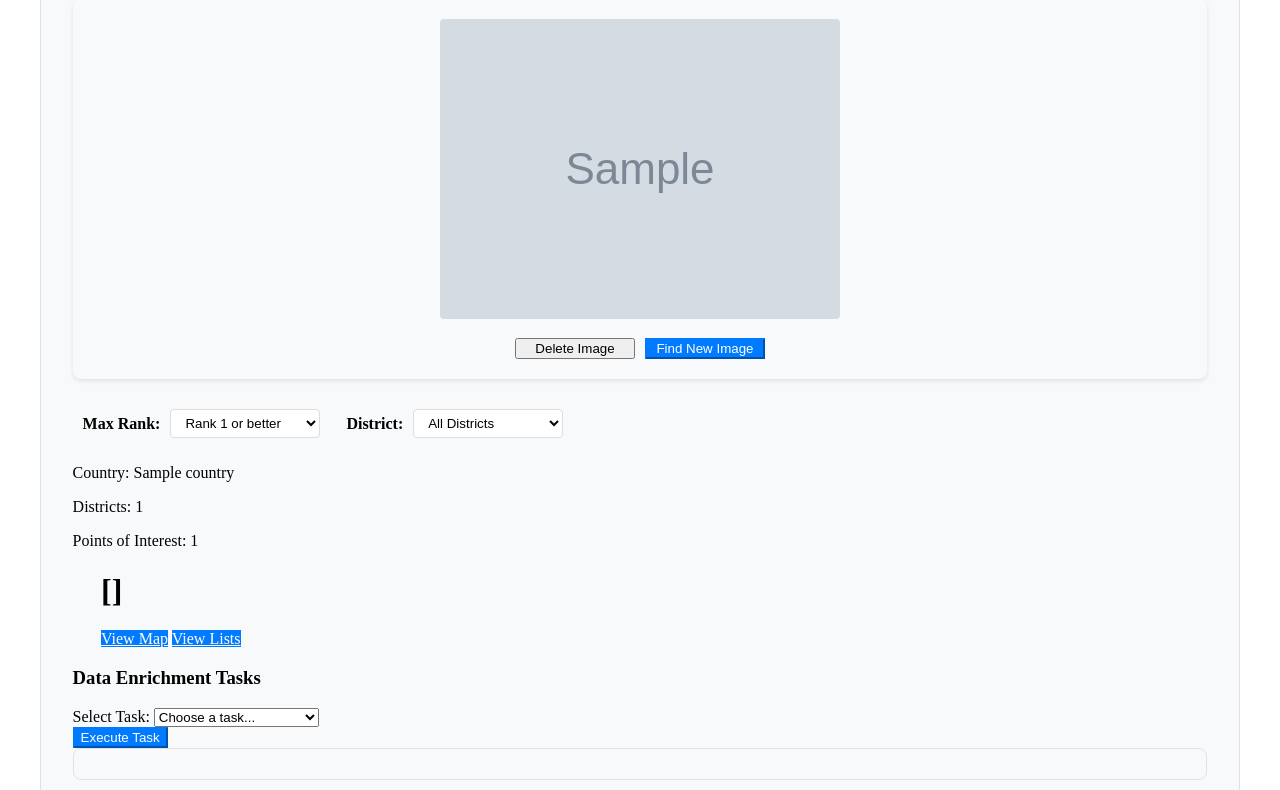
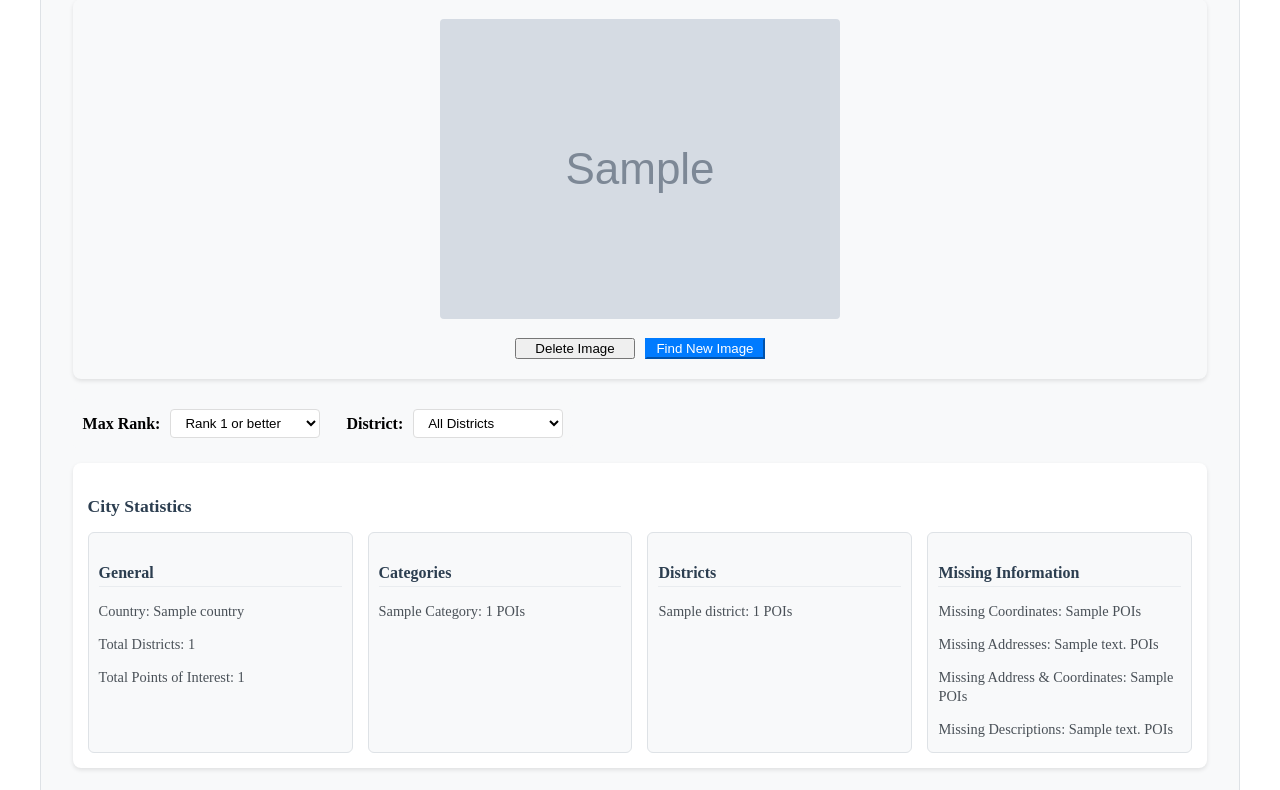
Before and after one commit to divo/city_wiki, a Django app: template cities/templates/cities/city_detail.html in a window 1280 px wide. Shown: the part 405-1195 px from the top of the page. Run offline with Django 5.2, Linux system fonts and the light colour scheme; the template is opened without the code that fills it: most values are stand-ins (such as "Sample title", 1, 10 or a date in 2020); grey boxes marked "Sample" are stand-in pictures.

Commit message:
Add some more stats to city_detials page

```diff
--- a/cities/templates/cities/city_detail.html
+++ b/cities/templates/cities/city_detail.html
@@ -259,6 +259,43 @@
         border-color: #17a2b8;
         box-shadow: 0 0 0 2px rgba(23, 162, 184, 0.25);
     }
+
+    .city-stats {
+        margin-top: 15px;
+        padding: 15px;
+        background: #fff;
+        border-radius: 8px;
+        box-shadow: 0 2px 4px rgba(0,0,0,0.1);
+    }
+    .city-stats h3 {
+        margin-bottom: 15px;
+        color: #2c3e50;
+        font-size: 1.1em;
+    }
+    .stats-grid {
+        display: grid;
+        grid-template-columns: repeat(auto-fit, minmax(200px, 1fr));
+        gap: 15px;
+    }
+    .stats-section {
+        padding: 10px;
+        background: #f8f9fa;
+        border-radius: 6px;
+        border: 1px solid #dee2e6;
+    }
+    .stats-section h4 {
+        margin-bottom: 8px;
+        color: #2c3e50;
+        border-bottom: 1px solid #e9ecef;
+        padding-bottom: 4px;
+        font-size: 1em;
+    }
+    .stats-section p {
+        margin-bottom: 4px;
+        color: #495057;
+        font-size: 0.9em;
+        line-height: 1.3;
+    }
 </style>
 
 <div class="container">
@@ -329,9 +366,37 @@
                 </select>
             </form>
         <div class="city-stats">
-            <p>Country: {{ city.country }}</p>
-            <p>Districts: {{ city.districts.count }}</p>
-            <p>Points of Interest: {{ city.points_of_interest.count }}</p>
+            <h3>City Statistics</h3>
+            <div class="stats-grid">
+                <div class="stats-section">
+                    <h4>General</h4>
+                    <p>Country: {{ city.country }}</p>
+                    <p>Total Districts: {{ stats.districts_count }}</p>
+                    <p>Total Points of Interest: {{ stats.total_pois }}</p>
+                </div>
+
+                <div class="stats-section">
+                    <h4>Categories</h4>
+                    {% for category, count in stats.category_counts.items %}
+                        <p>{{ category|title }}: {{ count }} POIs</p>
+                    {% endfor %}
+                </div>
+
+                <div class="stats-section">
+                    <h4>Districts</h4>
+                    {% for district, count in stats.district_counts.items %}
+                        <p>{{ district }}: {{ count }} POIs</p>
+                    {% endfor %}
+                </div>
+
+                <div class="stats-section">
+                    <h4>Missing Information</h4>
+                    <p>Missing Coordinates: {{ stats.missing_coords }} POIs</p>
+                    <p>Missing Addresses: {{ stats.missing_address }} POIs</p>
+                    <p>Missing Address & Coordinates: {{ stats.missing_both }} POIs</p>
+                    <p>Missing Descriptions: {{ stats.missing_description }} POIs</p>
+                </div>
+            </div>
         </div>
     </div>
 
```
Also changed, not shown: cities/views/cities.py (+29 -0 lines).
